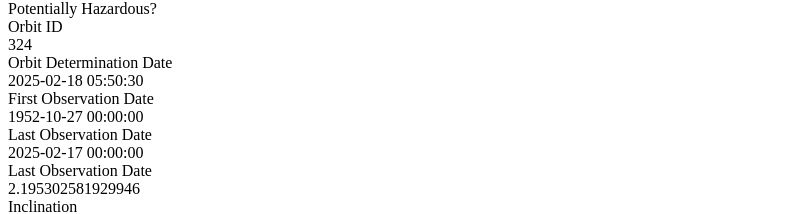
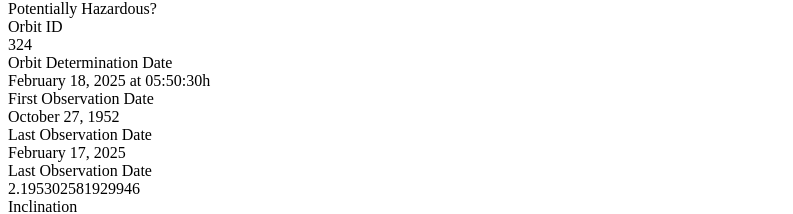
Before and after one commit to mctechspot/GoogleCloudAIInActionApp, a Next.js app in the folder google-cloud-ai-in-action/: page /browse in a window 1280 px wide. Both pictures are taken after a click on the button 181 px from the left and 215 px from the top of the page. Shown: the part 374-588 px from the top of the page, without its empty margins (0-793 px from the left). Built offline with nearby package versions, Linux system fonts and the light colour scheme.

Commit message:
prettify dates

```diff
--- a/google-cloud-ai-in-action/app/components/asteroids/ListedAsteroid.tsx
+++ b/google-cloud-ai-in-action/app/components/asteroids/ListedAsteroid.tsx
@@ -4,6 +4,7 @@ import { AsteroidExtendedWrapperType } from "@/app/types/asteroid";
 import ChevronDown from "@/app/components/icons/ChevronDown";
 import ChevronUp from "@/app/components/icons/ChevronUp";
 import AsteroidConfig from "@/app/config/asteroid.json";
+import { prettifyDate } from "@/app/utils/formatter";
 
 export default function ListedAsteroid({ asteroid }: AsteroidExtendedWrapperType) {
     const [showDetails, setShowDetails]: [boolean, Dispatch<SetStateAction<boolean>>] = useState<boolean>(false);
@@ -15,7 +16,7 @@ export default function ListedAsteroid({ asteroid }: AsteroidExtendedWrapperType
 
                     {/* Name and Toggle Button Section */}
                     <div className={"listed-asteroid-name-section"}>
-                        <span>{asteroid.name}</span>
+                        <span className={"font-weight-900"}>{asteroid.name}</span>
 
                         {/* Toggle Details Button */}
                         <button className={"listed-asteroid-button"}
@@ -110,7 +111,7 @@ export default function ListedAsteroid({ asteroid }: AsteroidExtendedWrapperType
                                         {AsteroidConfig.en.details.orbit_determination_date}
                                     </div>
                                     <div className={"listed-asteroid-value"}>
-                                        {asteroid.orbit_determination_date}
+                                        {prettifyDate(asteroid.orbit_determination_date, true)}
                                     </div>
                                 </div>
 
@@ -120,7 +121,7 @@ export default function ListedAsteroid({ asteroid }: AsteroidExtendedWrapperType
                                         {AsteroidConfig.en.details.first_observation_date}
                                     </div>
                                     <div className={"listed-asteroid-value"}>
-                                        {asteroid.first_observation_date}
+                                        {prettifyDate(asteroid.first_observation_date, false)}
                                     </div>
                                 </div>
 
@@ -130,7 +131,7 @@ export default function ListedAsteroid({ asteroid }: AsteroidExtendedWrapperType
                                         {AsteroidConfig.en.details.last_observation_date}
                                     </div>
                                     <div className={"listed-asteroid-value"}>
-                                        {asteroid.last_observation_date}
+                                        {prettifyDate(asteroid.last_observation_date, false)}
                                     </div>
                                 </div>
 
--- a/google-cloud-ai-in-action/app/globals.css
+++ b/google-cloud-ai-in-action/app/globals.css
@@ -139,7 +139,7 @@ button{
 #form-search-input{
   border: solid 1px var(--white);
   border-radius: 10px;
-  padding: 10px;
+  padding: 20px;
   outline: none;
 }
 
@@ -148,6 +148,6 @@ button{
   color: var(--white);
   border: none;
   border-radius: 10px;
-  padding: 10px 20px;
+  padding: 20px;
   cursor: pointer;
 }
--- /dev/null
+++ b/google-cloud-ai-in-action/app/utils/formatter.tsx
@@ -0,0 +1,16 @@
+export const prettifyDate = (dateString: string, includeTime: boolean) => {
+    const dateStringReformatted: string = `${dateString.split(" ")[0]}T${dateString.split(" ")[1]}Z`;
+    const date: Date = new Date(dateStringReformatted);
+    const options = {
+        year: "numeric",
+        month: "long",
+        day: "numeric",
+        ...(includeTime && {
+            hour: "2-digit",
+            minute: "2-digit",
+            second: "2-digit",
+            hour12: false
+        })
+    };
+    return `${date.toLocaleString("en-US", options)}${includeTime ? "h":""}`;
+}
```
